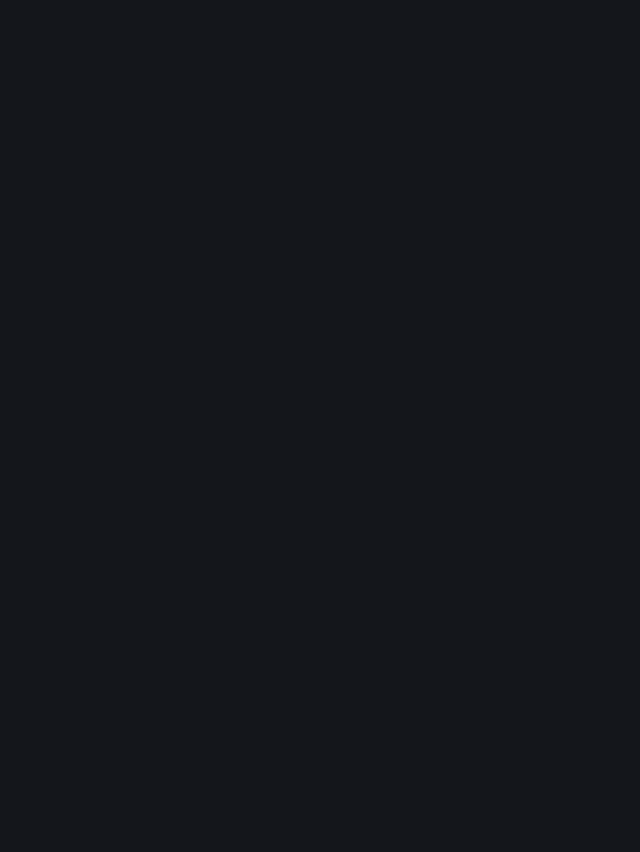
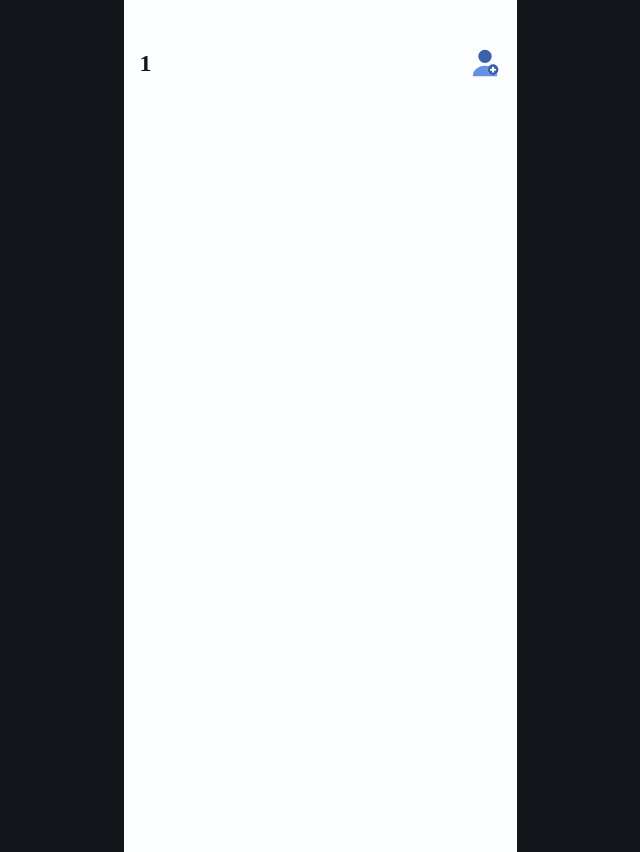
Before and after one commit to capstone-pick-it/Frontend, a React (Vite) app: page /chatroom/1 in a window 1280 px wide. Before the commit this address had no page. Shown: the whole page, without its empty margins (320-960 px from the left). Before the commit the page ends 800 px from the top, so only its background shows below. Built offline with nearby package versions, Linux system fonts and the light colour scheme; a web font is replaced by a local one.

Commit message:
Feat: ChatRoom 동적 라우팅 구현

```diff
--- a/src/App.jsx
+++ b/src/App.jsx
@@ -1,14 +1,16 @@
 import React from 'react'
-import logo from './assets/images/logo.png'
-import Nav from './components/Nav'
 import { BrowserRouter, Route, Routes } from 'react-router-dom'
+
+//Chat 페이지 관련 경로 import
 import Chat from './pages/Chat'
+import ChatRoom from './pages/ChatRoom'
 
 const App = () => {
   return (
     <BrowserRouter>
       <Routes>
-        <Route path='/chat' element={<Chat />}/>
+        <Route path='/chat' element={<Chat />} />
+        <Route path='/chatroom/:roomId' element={<ChatRoom/>} />
       </Routes>
     </BrowserRouter>
   )
--- a/src/assets/sass/sections/Chat/_chat.scss
+++ b/src/assets/sass/sections/Chat/_chat.scss
@@ -1,9 +1,10 @@
+//기본 채팅 페이지
 #Chat_Wrap{
 
 }
 
 
-//채팅방 리스트
+//채팅 리스트
 #ChatList_Wrap{
     position: relative;
     width: 100%;
@@ -15,6 +16,7 @@
     align-items: center;
     gap: 8px;
     padding: 0 16px;
+    margin-bottom: 8px;
 
     img{
         width: 40px;
@@ -57,3 +59,22 @@
         @include caption
     }
 }
+
+//채팅방 페이지
+#ChatRoom_Wrap{
+    padding-top: 47px;
+
+    header{
+        display: flex;
+        justify-content: space-between;
+
+        h1{
+            @include heading1
+        }
+
+        img{
+            width: 32px;
+            height: 32px;
+        }
+    }
+}
--- a/src/components/Chat/ChatList.jsx
+++ b/src/components/Chat/ChatList.jsx
@@ -1,16 +1,33 @@
 import React from 'react'
 import profile from '../../assets/images/Chat/profile.svg'
 import ChatBadge from './ChatBadge'
+import { useNavigate } from 'react-router-dom'
 
 const ChatList = () => {
+    const navigate = useNavigate();
+
+    //채팅방 리스트 더미데이터
+    const users = [
+        { id: 1, name: "김성연", message: "팀 하실래여"},
+        { id: 2, name: "이은우", message: "팀원 구하셨어요??"}
+    ]
+
   return (
-    <div id="ChatList_Wrap">
-        <img src={profile} alt="" />
-        <div className="text_container">
-            <h1>김성연</h1>
-            <p>팀 하실래여</p>
-        </div>
-        <ChatBadge/>
+    <div id="ChatContainer_Wrap">
+        {users.map((user) => (
+            <div
+                key={user.id}
+                id='ChatList_Wrap'
+                onClick={() => navigate(`/chatroom/${user.name}`)}
+            >
+                <img src={profile} alt="" />
+                <div className="text_container">
+                    <h1>{user.name}</h1>
+                    <p>{user.message}</p>
+                </div>
+                <ChatBadge/>
+            </div>
+        ))}
     </div>
   )
 }
--- a/src/pages/Chat.jsx
+++ b/src/pages/Chat.jsx
@@ -1,11 +1,15 @@
 import React from 'react'
+import { useParams } from 'react-router-dom'
 import Nav from '../components/Nav'
 import ChatList from '../components/Chat/ChatList'
+import ChatRoom from './ChatRoom'
 
 const Chat = () => {
+    const { roomId } = useParams();
   return (
     <div id="Chat_Wrap" className="container">
         <ChatList/>
+        {roomId && <ChatRoom/>}
         <Nav/>
     </div>
   )
--- /dev/null
+++ b/src/pages/ChatRoom.jsx
@@ -0,0 +1,18 @@
+import React from 'react'
+import team_request from '../assets/images/Chat/user-add.svg'
+import team_accept from '../assets/images/Chat/user-tick.svg'
+import { useParams } from 'react-router-dom'
+
+const ChatRoom = () => {
+    const { roomId } = useParams();
+  return (
+    <div id="ChatRoom_Wrap" className="container">
+        <header>
+            <h1>{roomId}</h1>
+            <img src={team_request} alt="" />
+        </header>
+    </div>
+  )
+}
+
+export default ChatRoom
```
Also changed, not shown: src/assets/images/Chat/user-add.svg (added), src/assets/images/Chat/user-tick.svg (added).
